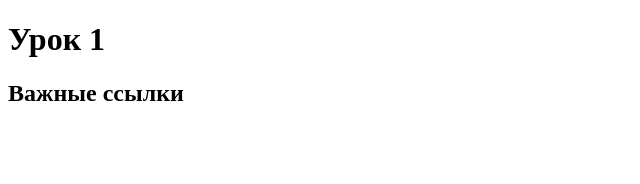
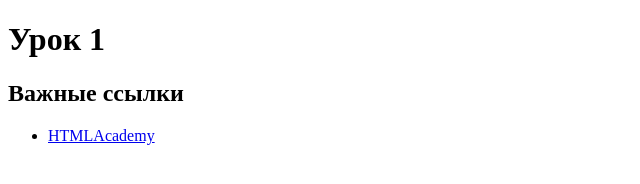
Before and after one commit to vas-serna/htm-lessons-1, a plain HTML site: page index.html in a window 1280 px wide. Shown: the whole page, without its empty margins (0-640 px from the left). Drawn offline with Linux system fonts and the light colour scheme.

Commit message:
Добавлена ссылка HTMLAcademy

```diff
--- a/index.html
+++ b/index.html
@@ -7,5 +7,10 @@
 <body>
     <h1>Урок 1</h1>
     <h2>Важные ссылки</h2>
+    <ul>
+        <li>
+            <a href="https://htmlacademy.ru"> HTMLAcademy </a>
+        </li>
+    </ul>
 </body>
 </html>
```
